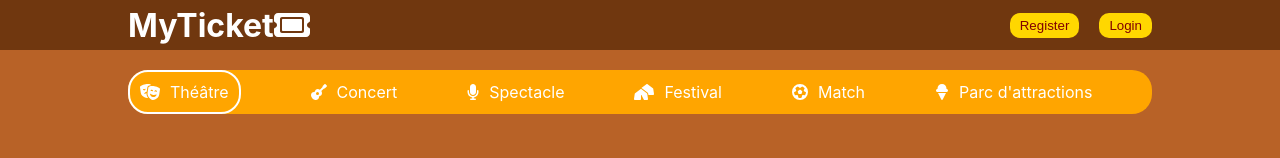
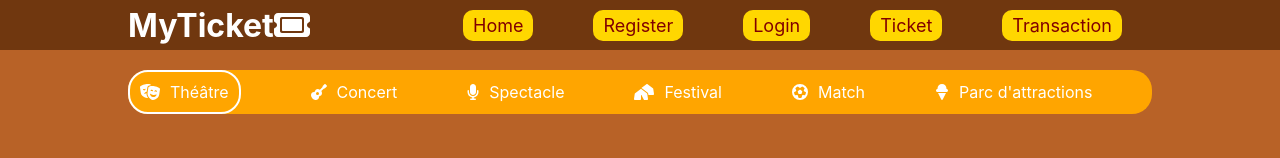
Before and after one commit to AJCSteeve/projet-fil-rouge-React, a React (Create React App) app: page / in a window 1280 px wide. Shown: the top 158 px of the page. Built offline with nearby package versions, Linux system fonts and the light colour scheme.

Commit message:
navbar link ajouté

```diff
--- /dev/null
+++ b/src/components/navbar/MenuItems.js
@@ -0,0 +1,27 @@
+export const MenuItems = [
+    {
+        Title: "Home",
+        url: "/",
+        cName: "menu-home",
+    },
+    {
+        Title: "Register",
+        url: "/register",
+        cName: "menu-register",
+    },
+    {
+        Title: "Login",
+        url: "/login",
+        cName: "menu-login",
+    },
+    {
+        Title: "Ticket",
+        url: "/tickets",
+        cName: "menu-tickets",
+    },
+    {
+        Title: "Transaction",
+        cName: "menu-transaction",
+        url: "/tickets/purchase",
+    },
+];
--- a/src/components/navbar/Navbar.jsx
+++ b/src/components/navbar/Navbar.jsx
@@ -1,8 +1,9 @@
 import "./navbar.css"
-
+import { MenuItems } from "./MenuItems";
 import React from 'react';
 import {FontAwesomeIcon} from "@fortawesome/react-fontawesome";
 import {faTheaterMasks, faTicket} from "@fortawesome/free-solid-svg-icons";
+import {Link} from "react-router-dom";
 
 const Navbar = () => {
     return (
@@ -11,8 +12,13 @@ const Navbar = () => {
                 <span className="logo">MyTicket
                     <FontAwesomeIcon icon={faTicket} /></span>
                 <div className="navItems">
-                    <button className="navButton">Register</button>
-                    <button className="navButton">Login</button>
+                    <ul className="navbar-ul">
+                        {MenuItems.map((item, index) => (
+                            <li key={index}>
+                                <Link to={item.url} className="navButton">{item.Title}</Link>
+                            </li>
+                        ))}
+                    </ul>
                 </div>
             </div>
         </div>
--- a/src/components/navbar/navbar.css
+++ b/src/components/navbar/navbar.css
@@ -27,4 +27,14 @@
     background-color: gold;
     color: maroon;
     border-radius: 10px;
+    text-decoration: none;
 }
+
+li {
+    color: burlywood;
+    display: inline-block;
+    list-style: none;
+    font-size: 18px;
+    padding: 10px;
+    margin-right: 20px;
+}
```
